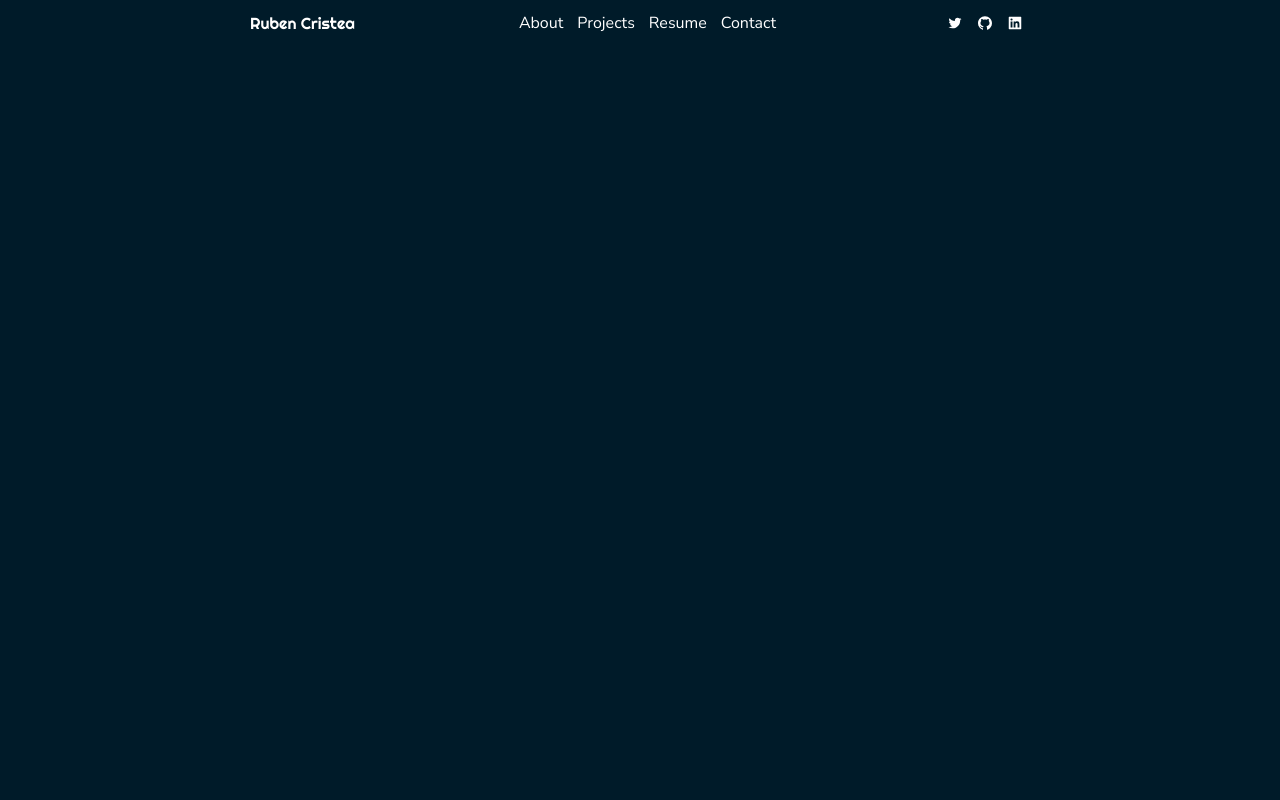
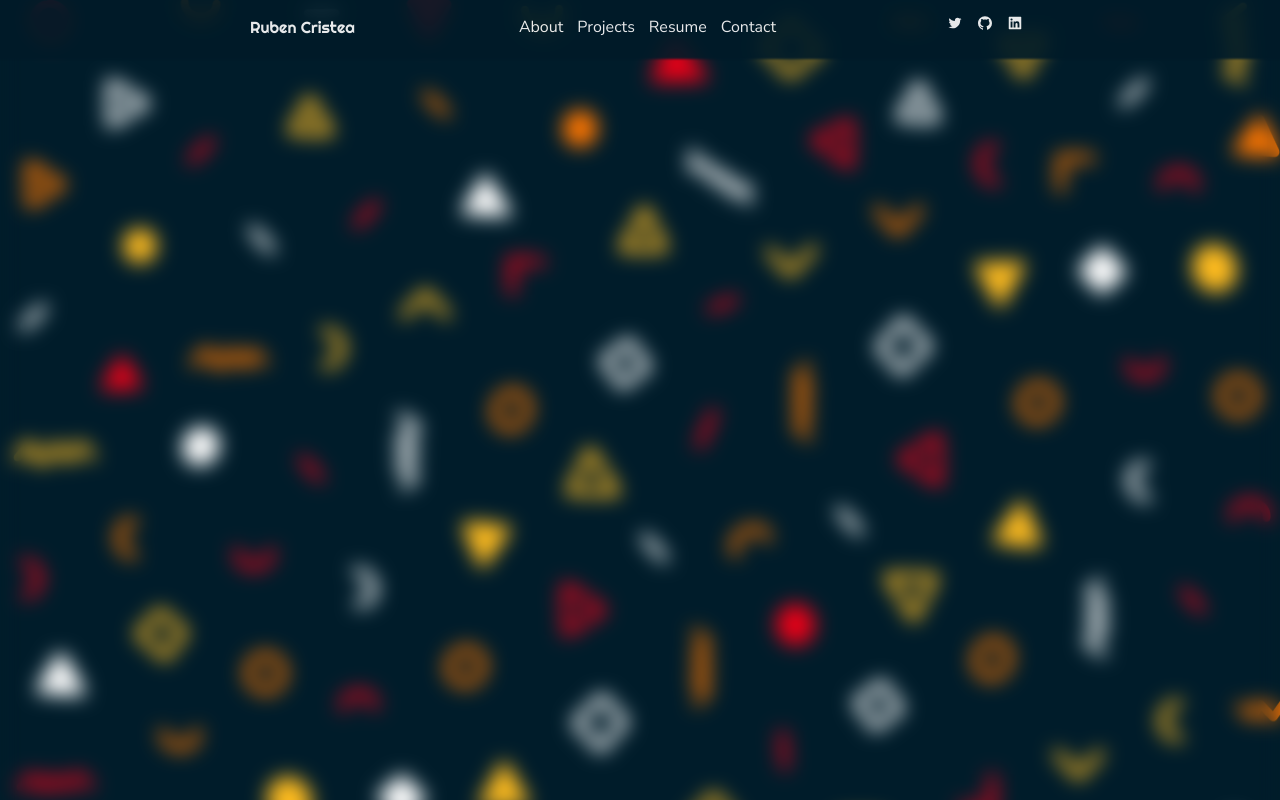
Before and after one commit to rcristea/rcristea, a React (Create React App) app in the folder frontend/: page / in a window 1280 px wide. Shown: the top 800 px of the page. Built offline with nearby package versions, Linux system fonts and the light colour scheme.

Commit message:
Changes to navbar

```diff
--- a/frontend/src/assets/css/portfolio.css
+++ b/frontend/src/assets/css/portfolio.css
@@ -26,13 +26,18 @@ html {
 .navbar {
   display: flex;
   justify-content: space-between;
+  align-items: center;
   position: fixed;
   top: 0;
   left: 0;
   right: 0;
   padding: 15px 250px;
   color: var(--theme-white);
+  background-color: var(--theme-rich-blue);
+  box-shadow: 0 4px 2px 2px var(--theme-rich-blue);
+  opacity: 0.9;
   transition: 0.1s;
+  z-index: 1;
 }
 
 .navbar-right {
@@ -49,14 +54,29 @@ html {
   color: var(--theme-maximum-yellow);
 }
 
+.navbar-right .navbar-icon a {
+  height: 16px;
+}
+
 .navbar-center .navlink, .navbar-right .navbar-icon {
   margin: 0 7px;
   cursor: pointer;
-  border-bottom: 2px solid transparent;
+  border-bottom: 4px solid transparent;
 }
 
 .navbar-center .navlink:hover, .navbar-right .navbar-icon:hover {
   border-bottom: 4px solid var(--theme-maximum-red);
+}
+
+.blur {
+  position: absolute;
+  top: 0;
+  bottom: 0;
+  right: 0;
+  left: 0;
+  background: rgba(0, 27, 41 .5);
+  backdrop-filter: blur(10px);
+  overflow: scroll;
 }
 
 @media screen and (max-width: 1024px) {
@@ -78,8 +98,9 @@ html {
 }
 
 .test {
-  background-color: var(--theme-rich-blue);
+  background-image: url('../img/background.png');
   height: 200vh;
+  position: relative;
 }
 
 .test2 {
--- a/frontend/src/views/Portfolio.js
+++ b/frontend/src/views/Portfolio.js
@@ -7,7 +7,7 @@ function Portfolio(props) {
     <>
       <Navbar />
       <div className='test' id='top'>
-
+        <div className='blur'></div>
       </div>
       <div className='test2' id='about'>
 
```
